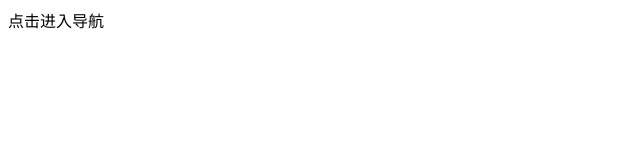
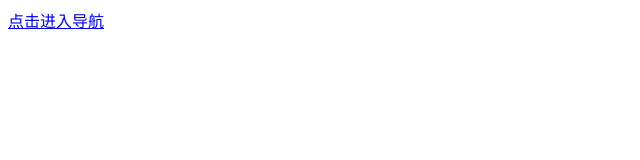
Before and after one commit to a-oyi/mine, a plain HTML site: page index.html in a window 1280 px wide. Shown: the whole page, without its empty margins (0-640 px from the left). Drawn offline with Linux system fonts and the light colour scheme.

Commit message:
Update index.html

```diff
--- a/index.html
+++ b/index.html
@@ -1 +1 @@
-<a src="test/导航栏.html">点击进入导航</a>
+<a href="test/导航栏.html">点击进入导航</a>
```
